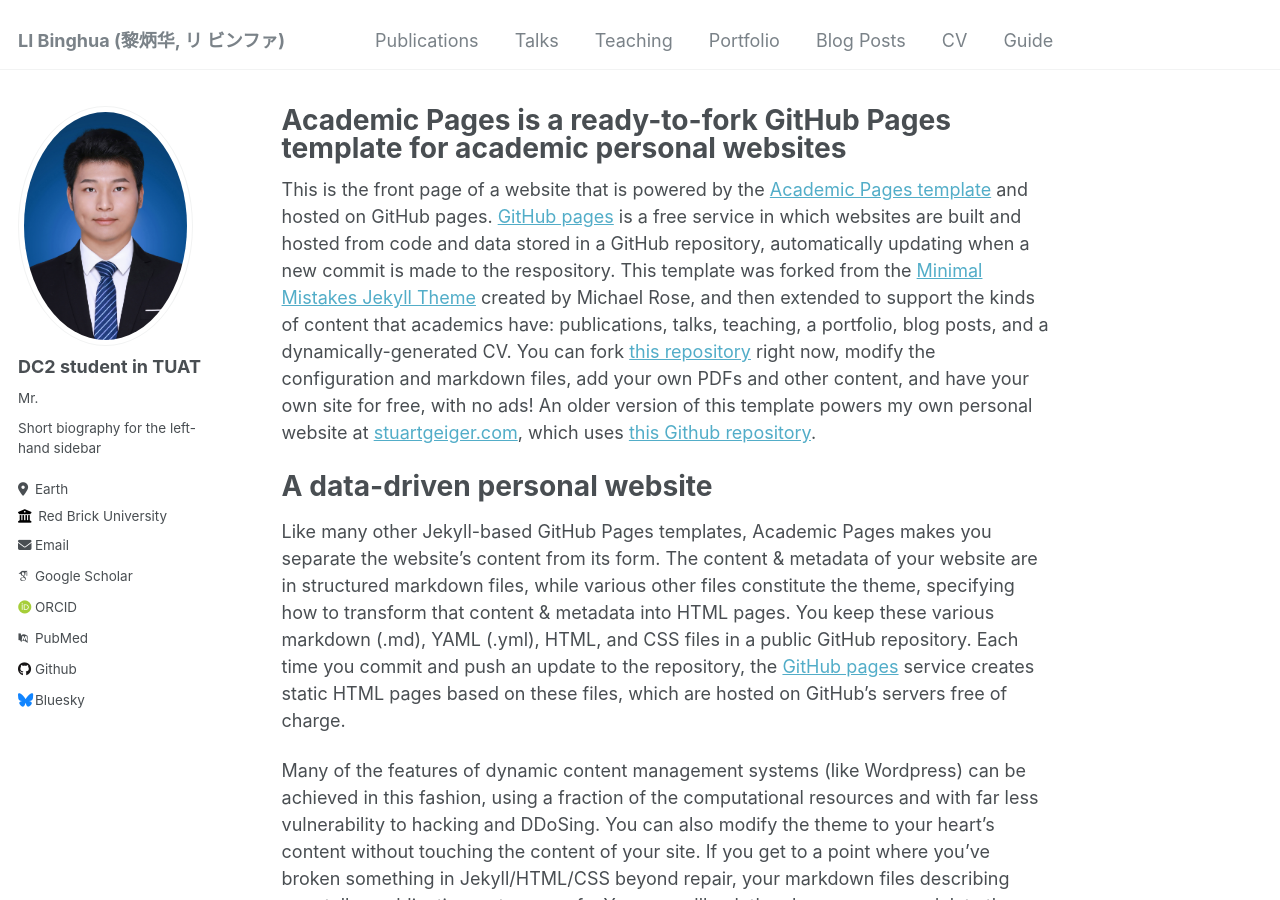
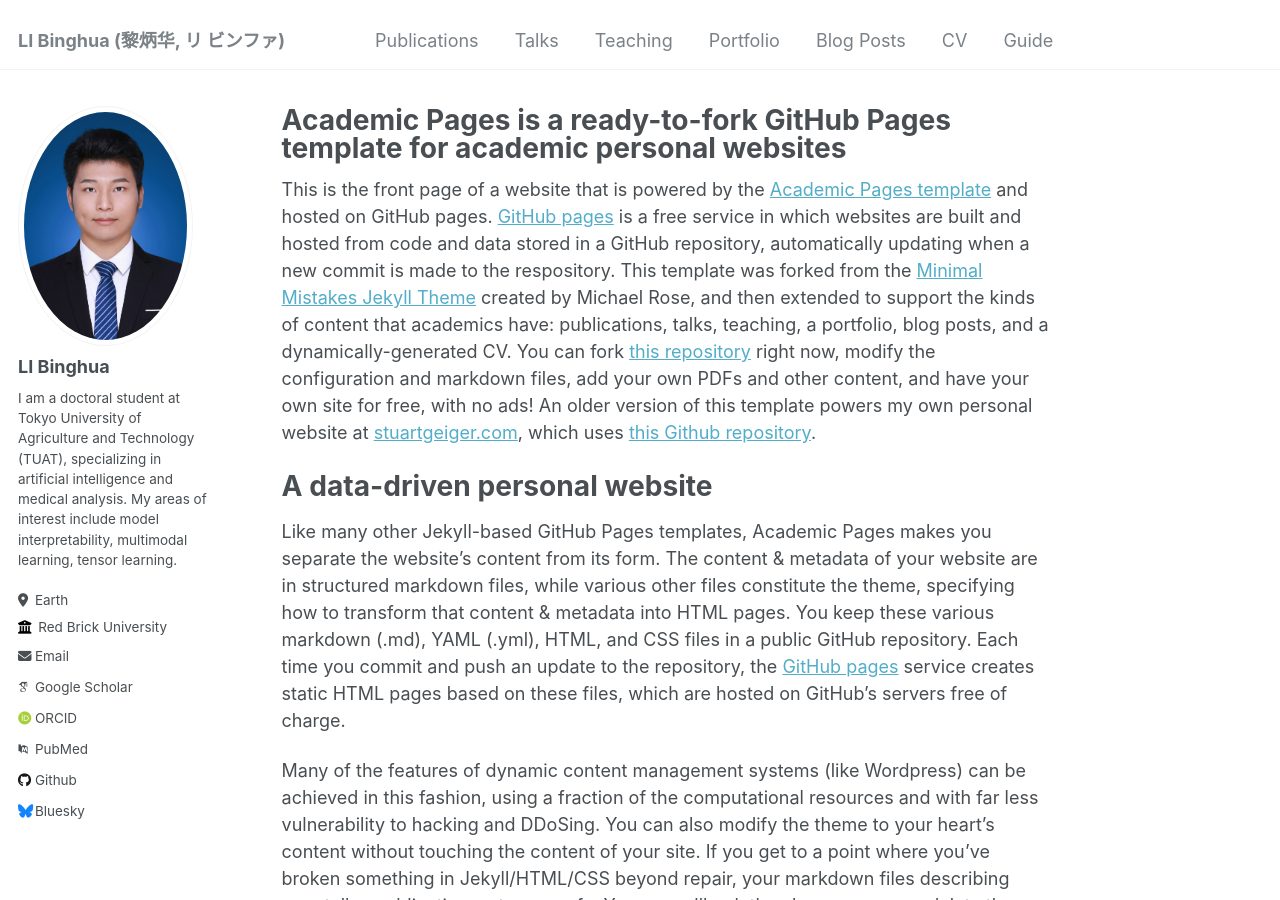
Before and after one commit to xiaovhua/vhua.github.io, a Jekyll site: the page built from _pages/about.md, in a window 1280 px wide and 900 px high. Built offline with Jekyll 4.4.1, drawn with Linux system fonts in a browser that asks for light colours; some web fonts are replaced.

Commit message:
Update _config.yml

```diff
--- a/_config.yml
+++ b/_config.yml
@@ -22,9 +22,9 @@ repository               : "tuat-novice.github.io/vhua.github.io"
 author:
   # Biographic information
   avatar           : "26-l.jpg"
-  name             : "DC2 student in TUAT"
-  pronouns         : "Mr."
-  bio              : "Short biography for the left-hand sidebar"
+  name             : "LI Binghua"
+  pronouns         : # "Mr."
+  bio              : "I am a doctoral student at Tokyo University of Agriculture and Technology (TUAT), specializing in artificial intelligence and medical analysis. My areas of interest include model interpretability, multimodal learning, tensor learning."
   location         : "Earth"
   employer         : "Red Brick University"
   uri              : # URL
```
